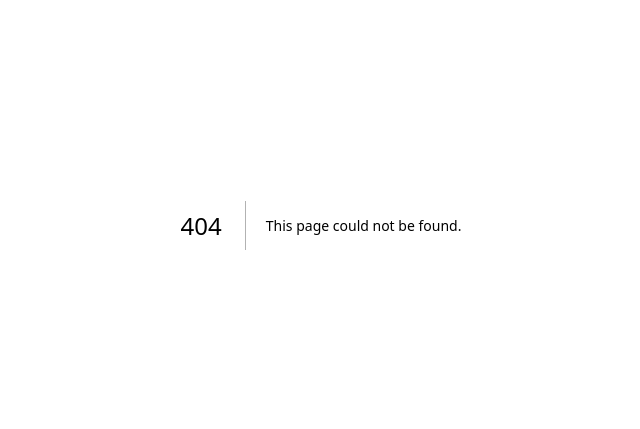
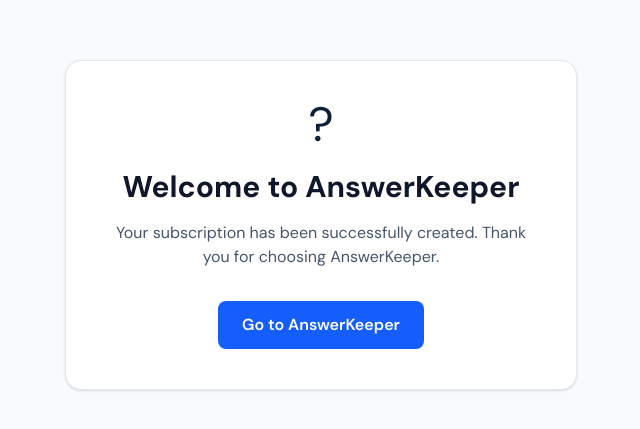
Before and after one commit to AnswerKeeper/answerkeeper-website, a Next.js app: page /welcome in a window 1280 px wide. Before the commit this address had no page. Shown: the part 175-604 px from the top of the page, without its empty margins (319-959 px from the left). Built offline with nearby package versions, Linux system fonts and the light colour scheme.

Commit message:
Add Paddle checkout success page

```diff
--- /dev/null
+++ b/src/app/welcome/page.tsx
@@ -0,0 +1,25 @@
+export default function WelcomePage() {
+  return (
+    <main className="min-h-screen bg-slate-50 flex items-center justify-center px-6">
+      <div className="max-w-lg w-full rounded-2xl bg-white p-10 text-center shadow-sm border border-slate-200">
+        <div className="text-5xl mb-5">?</div>
+
+        <h1 className="text-3xl font-bold text-slate-900">
+          Welcome to AnswerKeeper
+        </h1>
+
+        <p className="mt-4 text-slate-600">
+          Your subscription has been successfully created.
+          Thank you for choosing AnswerKeeper.
+        </p>
+
+        <a
+          href="/"
+          className="mt-8 inline-block rounded-lg bg-blue-600 px-6 py-3 font-semibold text-white hover:bg-blue-700"
+        >
+          Go to AnswerKeeper
+        </a>
+      </div>
+    </main>
+  );
+}
```
